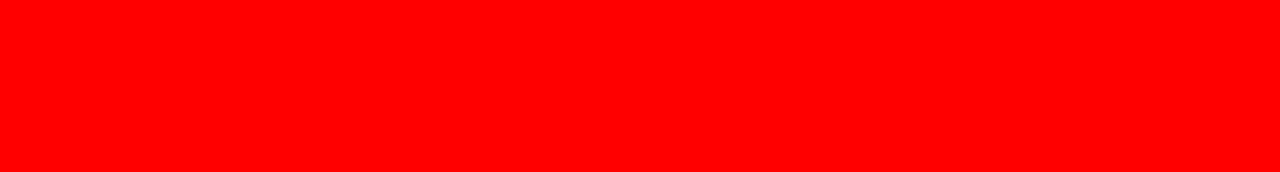
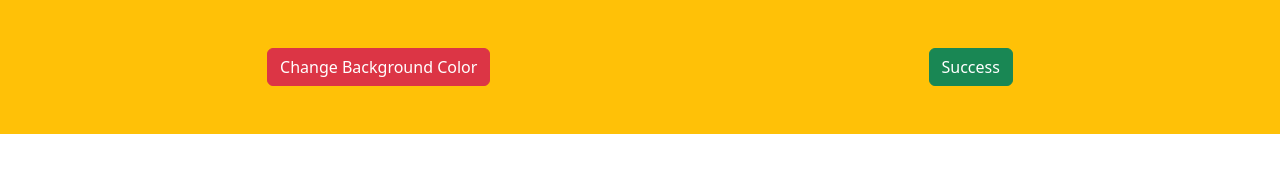
Before and after one commit to EarthDragon10/U2-W6-D3-Esercizio, a website: page index.html in a window 1280 px wide. Drawn offline with nearby package versions, Linux system fonts and the light colour scheme.

Commit message:
add html

```diff
--- a/assets/scss/style.scss
+++ b/assets/scss/style.scss
@@ -1,5 +1,6 @@
 $red: red;
+$blue: blue;
 
 body {
-    background-color: $red;
+    // background-color: $blue;
 }
--- a/index.html
+++ b/index.html
@@ -5,12 +5,31 @@
     <meta charset="UTF-8">
     <meta http-equiv="X-UA-Compatible" content="IE=edge">
     <meta name="viewport" content="width=device-width, initial-scale=1.0">
+    <link rel="stylesheet" href="./node_modules/bootstrap/dist/css/bootstrap.min.css">
     <link rel="stylesheet" href="./assets/css/style.css">
-    <title></title>
+
+    <title>U2-W6-D3 | Esercizio</title>
 </head>
 
 <body>
-    <div id="banner"></div>
+    <div id="banner">
+        <div class="container-fluid">
+            <div class="row">
+                <div class="col bg-warning p-5 d-flex justify-content-around">
+                    <button type="button" onclick="changeBgColor()" class="btn btn-danger">Change Background
+                        Color</button>
+                    <button type="button" onclick="insertImg()" class="btn btn-success">Success</button>
+                </div>
+            </div>
+            <div class="row">
+                <div class="col">
+                    <div id="img-box"></div>
+                </div>
+            </div>
+        </div>
+    </div>
+
+    <script src="./node_modules/bootstrap/dist/js/bootstrap.bundle.min.js"></script>
     <script src="./js/script.js"></script>
 </body>
 
--- a/js/script.js
+++ b/js/script.js
@@ -0,0 +1,5 @@
+function changeBgColor() {
+	document.querySelector("body").style.backgroundColor = "red";
+}
+
+function insertImg() {}
--- a/package.json
+++ b/package.json
@@ -5,7 +5,7 @@
   "main": "script.js",
   "scripts": {
     "test": "echo \"Error: no test specified\" && exit 1",
-    "start": "sass assets/scss/style.scss assets/css/style/css -w"
+    "start:watch": "sass assets/scss/style.scss assets/css/style.css -w"
   },
   "repository": {
     "type": "git",
@@ -18,6 +18,7 @@
   },
   "homepage": "https://github.com/EarthDragon10/U2-W6-D3-Esercizio#readme",
   "dependencies": {
+    "bootstrap": "^5.2.2",
     "node-sass": "^7.0.3",
     "sass": "^1.55.0"
   }
```
Also changed, not shown: assets/css/style.css, 4 other files.
